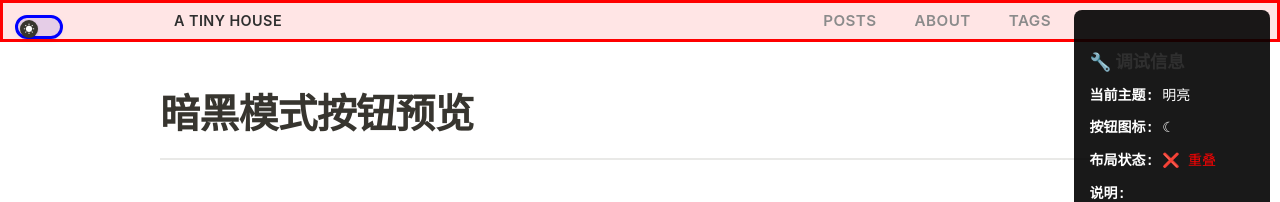
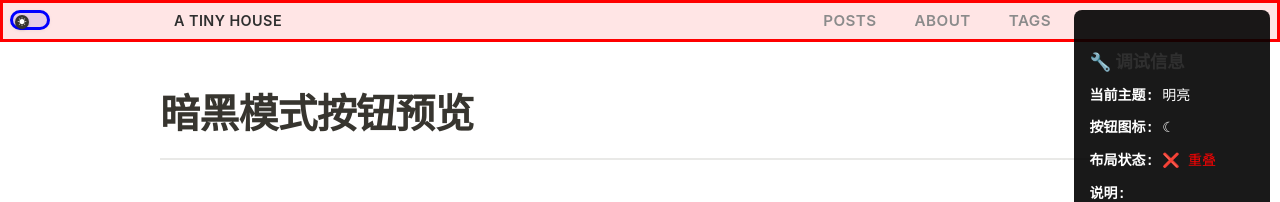
Before and after one commit to atinyhouse/atinyhouse.github.io, a Jekyll site: the page preview-simple.html, which Jekyll copies as it is, in a window 1280 px wide. Shown: the top 202 px of the page. Built offline with Jekyll 4.4.1, drawn with Linux system fonts in a browser that asks for light colours.

Commit message:
缩小暗黑模式切换按钮尺寸并调整位置
- 将按钮容器从 48x24px 缩小至 40x20px
- 将滑块从 18x18px 缩小至 14x14px
- 调整图标字体大小从 11px 至 9px
- 移动位置至 left: 10px, top: 10px
- 调整滑块移动距离从 24px 至 20px 以适配新容器

🤖 Generated with [Claude Code](https://claude.com/claude-code)

Co-Authored-By: Claude <noreply@anthropic.com>

```diff
--- a/assets/custom.css
+++ b/assets/custom.css
@@ -400,21 +400,21 @@ body {
 /* 暗黑模式切换按钮 - 黑白极简设计 */
 .theme-toggle {
   position: fixed;
-  left: 15px;
-  top: 15px;
+  left: 10px;
+  top: 10px;
   z-index: 1001;
   background: var(--bg-color);
-  border: 1.5px solid var(--text-color);
-  border-radius: 20px;
-  width: 48px;
-  height: 24px;
+  border: 1px solid var(--text-color);
+  border-radius: 16px;
+  width: 40px;
+  height: 20px;
   cursor: pointer;
   transition: all 0.3s cubic-bezier(0.4, 0, 0.2, 1);
   display: flex;
   align-items: center;
   justify-content: flex-start;
   padding: 2px;
-  box-shadow: 0 2px 6px var(--shadow-color);
+  box-shadow: 0 1px 4px var(--shadow-color);
 }
 
 .theme-toggle:hover {
@@ -429,15 +429,15 @@ body {
 }
 
 .theme-toggle-slider {
-  width: 18px;
-  height: 18px;
+  width: 14px;
+  height: 14px;
   background: var(--text-color);
   border-radius: 50%;
   transition: transform 0.4s cubic-bezier(0.4, 0, 0.2, 1);
   display: flex;
   align-items: center;
   justify-content: center;
-  font-size: 10px;
+  font-size: 9px;
   color: var(--bg-color);
   position: absolute;
   left: 2px;
@@ -448,7 +448,7 @@ body {
 .theme-toggle-slider::before {
   content: "☀";
   color: var(--bg-color);
-  font-size: 11px;
+  font-size: 9px;
   position: absolute;
   top: 50%;
   left: 50%;
@@ -462,14 +462,14 @@ body {
 }
 
 .theme-toggle[data-theme="dark"] .theme-toggle-slider {
-  transform: translateX(24px);
+  transform: translateX(20px);
   background: var(--text-color);
 }
 
 .theme-toggle[data-theme="dark"] .theme-toggle-slider::before {
   content: "☾";
   color: var(--bg-color);
-  font-size: 11px;
+  font-size: 9px;
 }
 
 /* 暗黑模式按钮响应式设计 */
```
